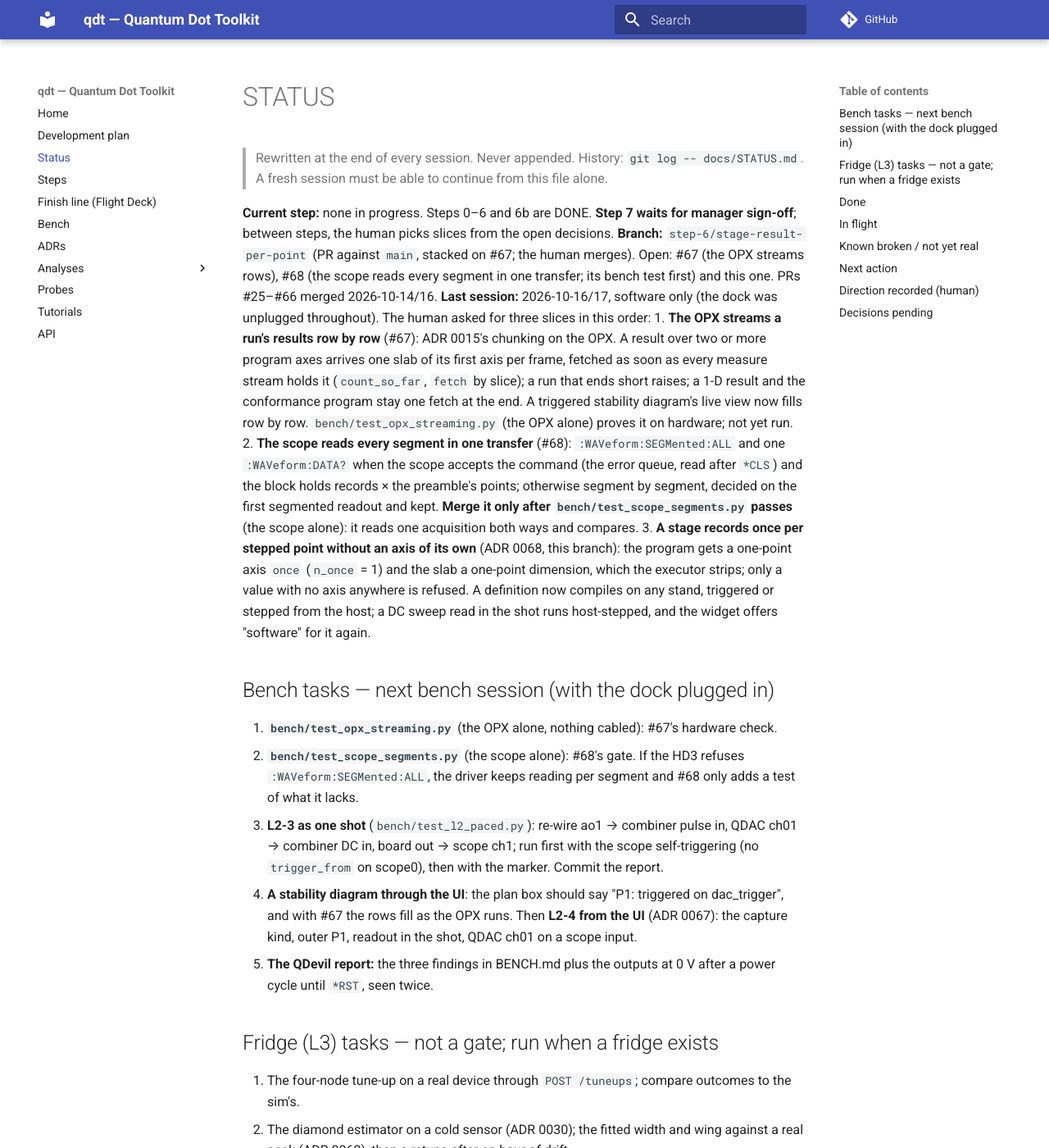
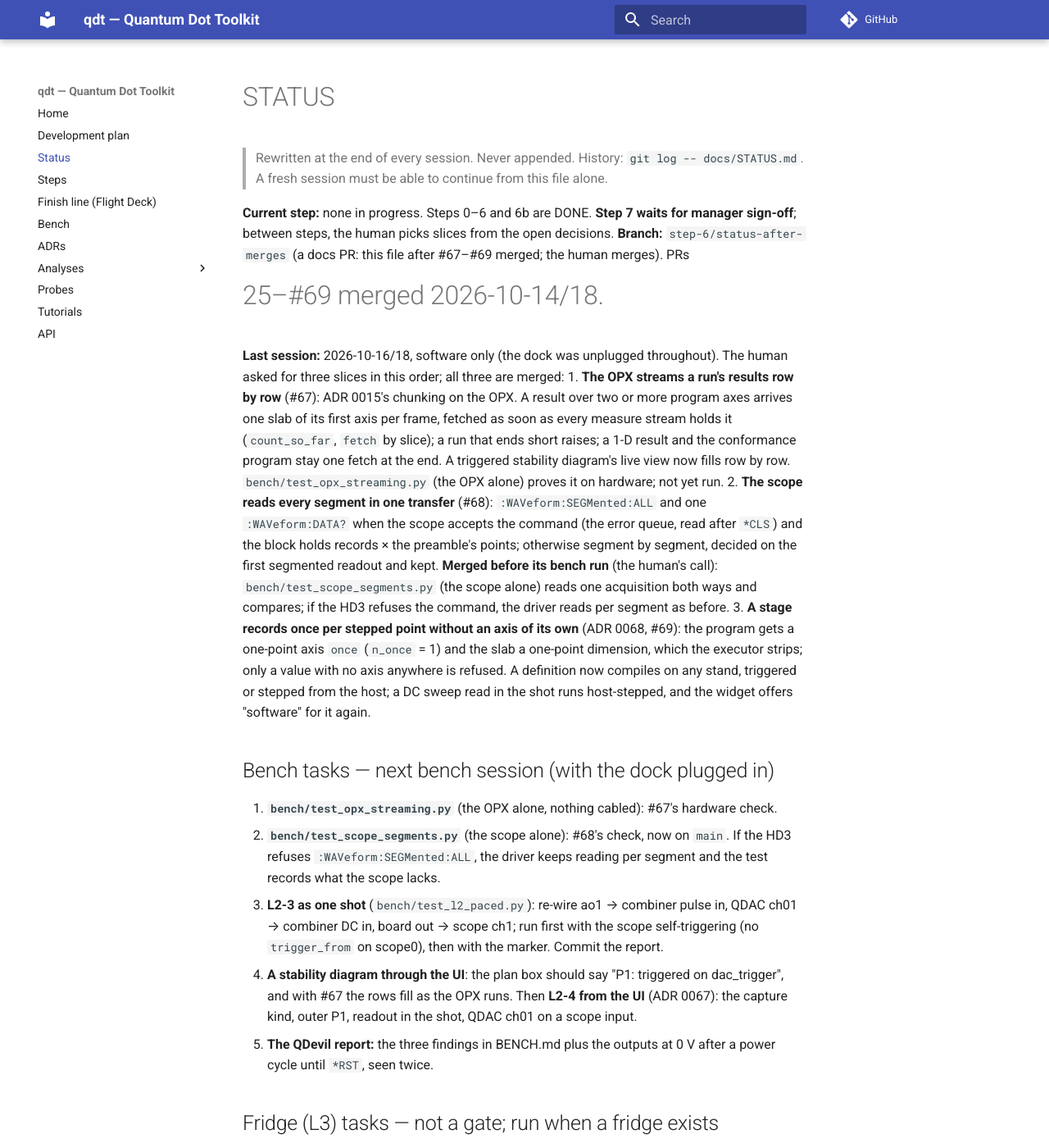
Before and after one commit to CowboyQuantum/qdt, an MkDocs documentation site: the page built from docs/STATUS.md, in a window 1280 px wide and 1400 px high. Shown: the whole window at 82% size. Built offline with MkDocs 1.6.1 and Material for MkDocs 9.7.7, drawn with Linux system fonts in a browser that asks for light colours; comment, search, counter and statistics services are not loaded; some of the changed text lies outside the part shown.

Commit message:
docs: STATUS after #67–#69 merged (#68 before its bench run); the two bench tests are the next bench session's first tasks
Co-Authored-By: Claude Opus 5.5 <noreply@anthropic.com>

```diff
--- a/docs/STATUS.md
+++ b/docs/STATUS.md
@@ -5,11 +5,10 @@
 
 **Current step:** none in progress. Steps 0–6 and 6b are DONE. **Step 7 waits for manager sign-off**; between
 steps, the human picks slices from the open decisions.
-**Branch:** `step-6/stage-result-per-point` (PR against `main`, stacked on #67; the human merges). Open: #67
-(the OPX streams rows), #68 (the scope reads every segment in one transfer; its bench test first) and this one.
-PRs #25–#66 merged 2026-10-14/16.
-**Last session:** 2026-10-16/17, software only (the dock was unplugged throughout). The human asked for three
-slices in this order:
+**Branch:** `step-6/status-after-merges` (a docs PR: this file after #67–#69 merged; the human merges). PRs
+#25–#69 merged 2026-10-14/18.
+**Last session:** 2026-10-16/18, software only (the dock was unplugged throughout). The human asked for three
+slices in this order; all three are merged:
 1. **The OPX streams a run's results row by row** (#67): ADR 0015's chunking on the OPX. A result over two or more
    program axes arrives one slab of its first axis per frame, fetched as soon as every measure stream holds it
    (`count_so_far`, `fetch` by slice); a run that ends short raises; a 1-D result and the conformance program
@@ -17,18 +16,18 @@ slices in this order:
    `bench/test_opx_streaming.py` (the OPX alone) proves it on hardware; not yet run.
 2. **The scope reads every segment in one transfer** (#68): `:WAVeform:SEGMented:ALL` and one `:WAVeform:DATA?`
    when the scope accepts the command (the error queue, read after `*CLS`) and the block holds records × the
-   preamble's points; otherwise segment by segment, decided on the first segmented readout and kept. **Merge it
-   only after `bench/test_scope_segments.py` passes** (the scope alone): it reads one acquisition both ways and
-   compares.
-3. **A stage records once per stepped point without an axis of its own** (ADR 0068, this branch): the program
+   preamble's points; otherwise segment by segment, decided on the first segmented readout and kept. **Merged
+   before its bench run** (the human's call): `bench/test_scope_segments.py` (the scope alone) reads one
+   acquisition both ways and compares; if the HD3 refuses the command, the driver reads per segment as before.
+3. **A stage records once per stepped point without an axis of its own** (ADR 0068, #69): the program
    gets a one-point axis `once` (`n_once` = 1) and the slab a one-point dimension, which the executor strips;
    only a value with no axis anywhere is refused. A definition now compiles on any stand, triggered or stepped
    from the host; a DC sweep read in the shot runs host-stepped, and the widget offers "software" for it again.
 
 ## Bench tasks — next bench session (with the dock plugged in)
 1. **`bench/test_opx_streaming.py`** (the OPX alone, nothing cabled): #67's hardware check.
-2. **`bench/test_scope_segments.py`** (the scope alone): #68's gate. If the HD3 refuses
-   `:WAVeform:SEGMented:ALL`, the driver keeps reading per segment and #68 only adds a test of what it lacks.
+2. **`bench/test_scope_segments.py`** (the scope alone): #68's check, now on `main`. If the HD3 refuses
+   `:WAVeform:SEGMented:ALL`, the driver keeps reading per segment and the test records what the scope lacks.
 3. **L2-3 as one shot** (`bench/test_l2_paced.py`): re-wire ao1 → combiner pulse in, QDAC ch01 → combiner DC in,
    board out → scope ch1; run first with the scope self-triggering (no `trigger_from` on scope0), then with the
    marker. Commit the report.
@@ -60,19 +59,18 @@ slices in this order:
   and an e2e host-stepped map read in the shot).
 - **Packages:** `qdt-schemas`, `qdt-lab`, `qdt-sim`, `qdt-registry`, `qdt-analysis`, `qdt-tuning`,
   `qdt-server`, `qdt-telemetry`, `apps/flightdeck`.
-- On this branch (with #67): 450 Python tests (+5 Postgres-parametrized), 4 skipped, 38 hardware-only in
-  `packages/`, 19 hardware-only in `bench/`; Flight Deck 137 unit tests and 14 e2e. #68 adds four scope tests
-  and one bench test.
+- On `main`: 453 Python tests (+5 Postgres-parametrized), 4 skipped, 38 hardware-only in `packages/`, 20
+  hardware-only in `bench/`; Flight Deck 137 unit tests and 14 e2e.
 
 ## In flight
-- Nothing uncommitted. Three PRs: #67, then this one (stacked on it); #68 after its bench test.
+- Nothing open but this docs PR.
 - **A stale `git am` in this checkout** (`.git/rebase-apply`, 2026-10-15: three "Claude (chat)" patches stopped
   at the third, about ADR 0050 and qdt-telemetry). It does not block commits. `git am --quit` removes it without
   touching any branch; `git am --abort` would move the current branch back, so not that.
 
 ## Known broken / not yet real
-- **Unverified on hardware:** the OPX's row streaming (#67) and the scope's one transfer (#68); the two bench
-  tests above prove them.
+- **Merged unverified on hardware:** the OPX's row streaming (#67) and the scope's one transfer (#68); the two
+  bench tests above prove them.
 - **A 1-D OPX result still arrives at the end of the run** (ADR 0015 gives a 1-D result one frame), so a long
   triggered 1-D scan fills at once.
 - **Stepped from the host, a stage with no axis of its own is one OPX job per point** (ADR 0068); triggered
@@ -85,7 +83,6 @@ slices in this order:
 - **Timing now depends on the stand:** host stepping added a job submission per point that may have hidden
   a too-short `settle_s`; triggered, exactly the declared settle is waited. Check stand files' settles.
 - **L2-3 as one shot is unrun** (the combiner is not wired).
-- **Until #68 merges, segments are read one by one**, 0.3–0.5 s each over the socket.
 - **The LF-FEM's digital I/O adapter**: nothing in software can tell when it is off; BENCH.md says to check.
 - **The marker-to-analog delay (85 ns) is recorded, not applied.**
 - **A triggered axis through the combiner's DC side is still 50 ms per point** (its 20 Hz low-pass).
@@ -103,8 +100,8 @@ slices in this order:
   Windows pnpm via `corepack pnpm`.
 
 ## Next action
-**Human:** merge #67, then this PR (stacked on it); plug the dock in and say "run the bench tests", so #67 is
-proven on the OPX and #68 can merge after its scope test; name the next slice. Candidates: a stimulus and a
+**Human:** merge this docs PR; plug the dock in and say "run the bench tests", so #67 and #68 are proven on
+their instruments; name the next slice. Candidates: a stimulus and a
 capture in the widget (L2-3 as one shot); the sequencer's voltage inputs as sensors; streaming a 1-D OPX
 result; the bench tasks above; a second OPX pulse line; an OPX-ADC capture; how a sense range is declared; a
 rest level at a sweep's end; a `tuneups`/`stand_state` table; resume and parallel branches. Step 7 when sign-off
```
